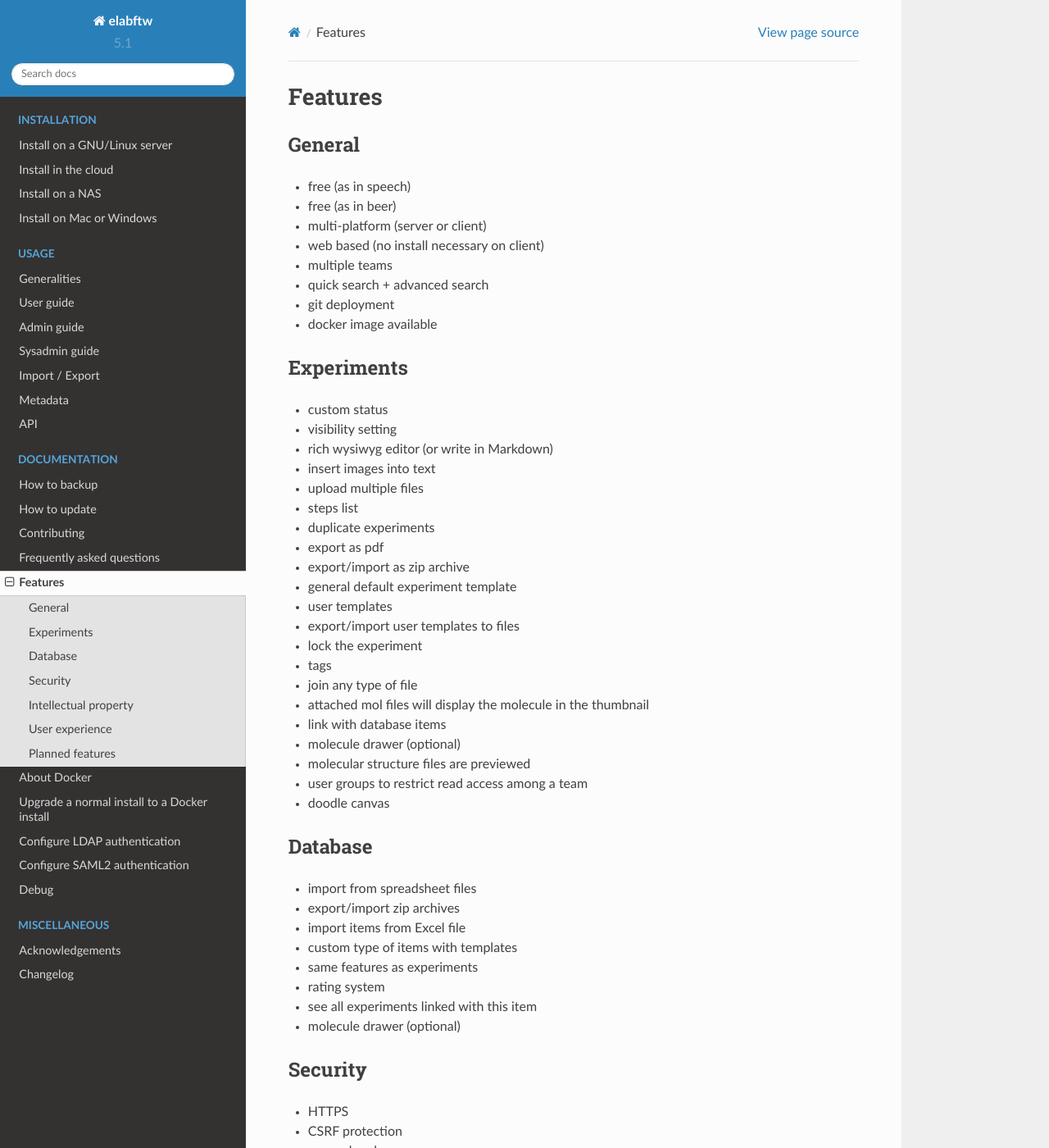
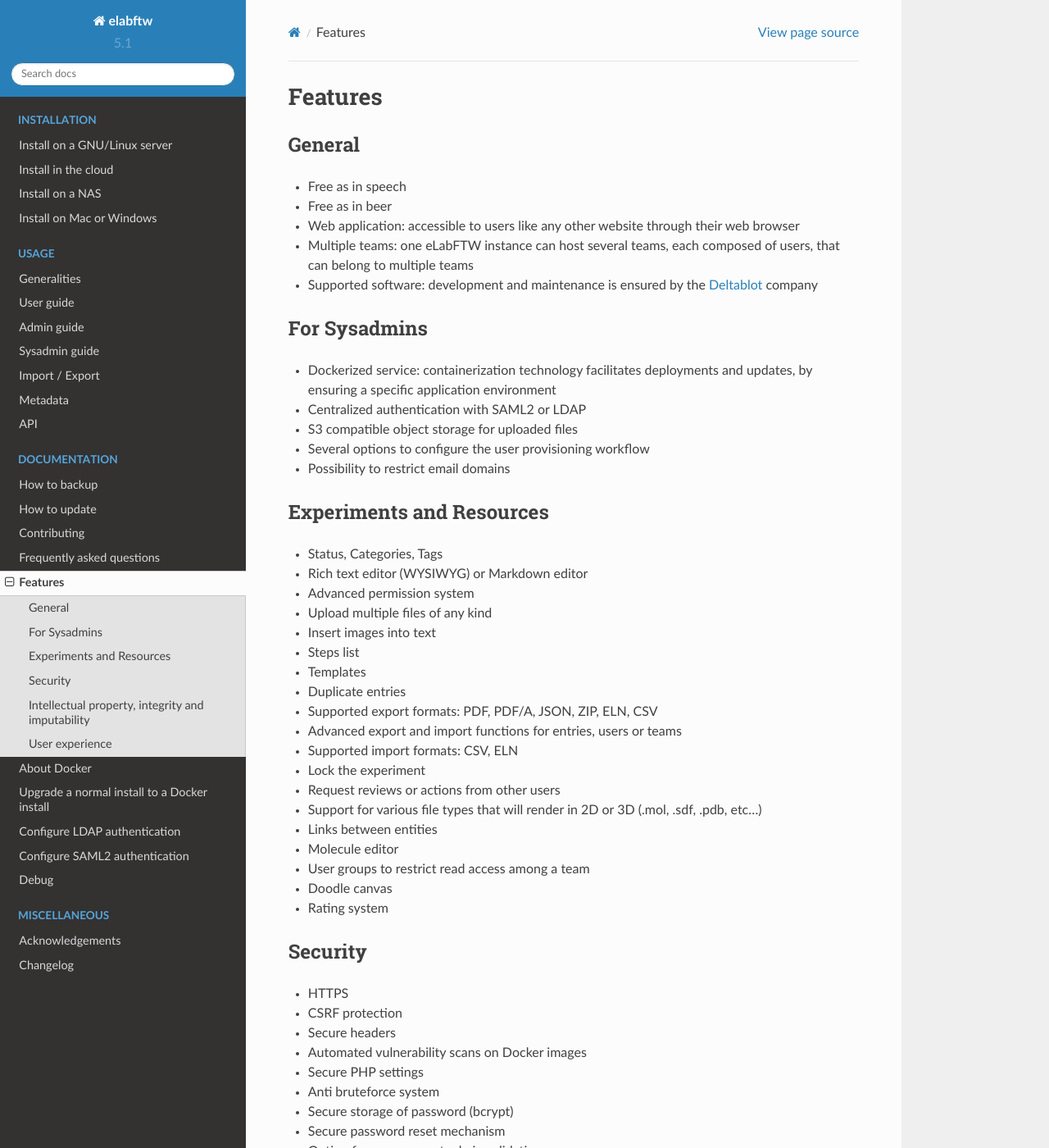
Before and after one commit to elabftw/elabdoc, a Sphinx documentation site: the page built from doc/features.rst, in a window 1280 px wide and 1400 px high. Shown: the whole window at 82% size. Built offline with Sphinx 7.4.7 and the Read the Docs theme 2.0.0, drawn with Linux system fonts in a browser that asks for light colours; some of the changed text lies outside the part shown.

Commit message:
rewrite features page

```diff
--- a/doc/features.rst
+++ b/doc/features.rst
@@ -6,84 +6,71 @@
 
 General
 =======
-* free (as in speech)
-* free (as in beer)
-* multi-platform (server or client)
-* web based (no install necessary on client)
-* multiple teams
-* quick search + advanced search
-* git deployment
-* docker image available
+* Free as in speech
+* Free as in beer
+* Web application: accessible to users like any other website through their web browser
+* Multiple teams: one eLabFTW instance can host several teams, each composed of users, that can belong to multiple teams
+* Supported software: development and maintenance is ensured by the `Deltablot <https://www.deltablot.com/>`_ company
 
-Experiments
-===========
-* custom status
-* visibility setting
-* rich wysiwyg editor (or write in Markdown)
-* insert images into text
-* upload multiple files
-* steps list
-* duplicate experiments
-* export as pdf
-* export/import as zip archive
-* general default experiment template
-* user templates
-* export/import user templates to files
-* lock the experiment
-* tags
-* join any type of file
-* attached mol files will display the molecule in the thumbnail
-* link with database items
-* molecule drawer (optional)
-* molecular structure files are previewed
-* user groups to restrict read access among a team
-* doodle canvas
+For Sysadmins
+=============
+* Dockerized service: containerization technology facilitates deployments and updates, by ensuring a specific application environment
+* Centralized authentication with SAML2 or LDAP
+* S3 compatible object storage for uploaded files
+* Several options to configure the user provisioning workflow
+* Possibility to restrict email domains
 
-Database
-========
-* import from spreadsheet files
-* export/import zip archives
-* import items from Excel file
-* custom type of items with templates
-* same features as experiments
-* rating system
-* see all experiments linked with this item
-* molecule drawer (optional)
+Experiments and Resources
+=========================
+* Status, Categories, Tags
+* Rich text editor (WYSIWYG) or Markdown editor
+* Advanced permission system
+* Upload multiple files of any kind
+* Insert images into text
+* Steps list
+* Templates
+* Duplicate entries
+* Supported export formats: PDF, PDF/A, JSON, ZIP, ELN, CSV
+* Advanced export and import functions for entries, users or teams
+* Supported import formats: CSV, ELN
+* Lock the experiment
+* Request reviews or actions from other users
+* Support for various file types that will render in 2D or 3D (.mol, .sdf, .pdb, etc...)
+* Links between entities
+* Molecule editor
+* User groups to restrict read access among a team
+* Doodle canvas
+* Rating system
 
 Security
 ========
 * HTTPS
 * CSRF protection
-* secure headers
-* secure base image
-* secure php config
-* anti bruteforce system
-* secure storage of password (bcrypt)
-* secure password reset mechanism
-* option for new account admin validation
-* two-factor authentication (2FA)
+* Secure headers
+* Automated vulnerability scans on Docker images
+* Secure PHP settings
+* Anti bruteforce system
+* Secure storage of password (bcrypt)
+* Secure password reset mechanism
+* Option for new account admin validation
+* Two-factor authentication (TOTP)
+* Password policies with complexity and expiration
 
-Intellectual property
-=====================
-* timestamping of experiments (pdf export)
+Intellectual property, integrity and imputability
+=================================================
 * :rfc:`3161` compliant Trusted Timestamping
-* allow or not users to delete experiments
-* revisions system to see history
-* attached files are sha256summed and thus timestamped with the experiment
+* Blockchain timestamping
+* Audit logs
+* Revisions and Changelog systems to track changes
+* Cryptographic signatures (ed25519)
+* Support for Keeex (see https://keeex.me/)
 
 User experience
 ===============
-* lovely design (by @manonstripes)
-* internationalization (several languages available)
-* optimized code/assets for speed and correctness
-* customizable keyboard shortcuts
-* option for displaying a warning on editor tab close
-* display preferences
-* custom link in menu
-* statistics
-* tagcloud
+* Lovely design (by @manonstripes)
+* Internationalization (several languages available)
+* Optimized code/assets for speed and correctness
+* WCAG 2.1 accessibility compliance
+* Various configuration options for Sysadmins, Admins or Users
+* Customizable keyboard shortcuts
 * TODOlist
-
-Planned features
-================
-* a lot
```
